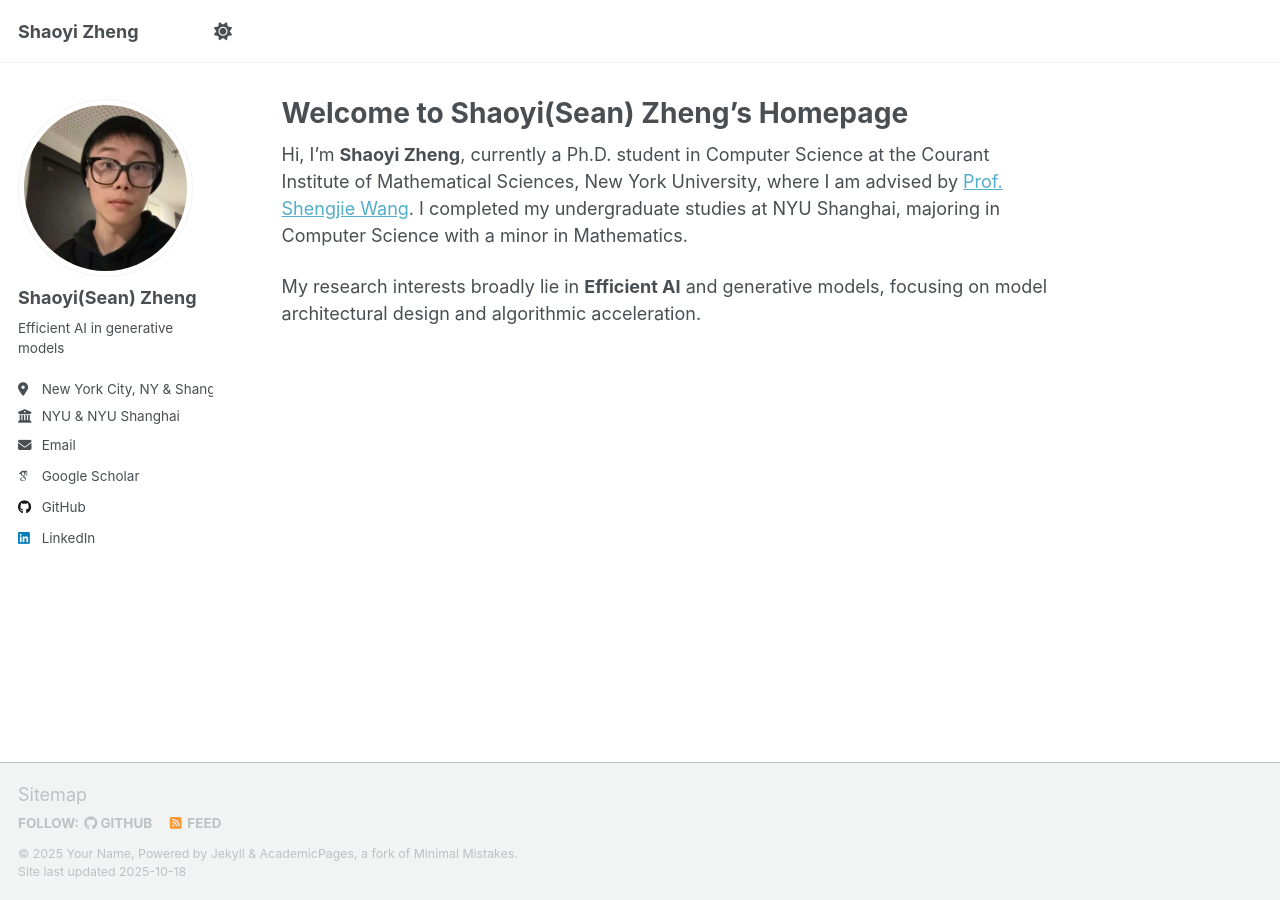
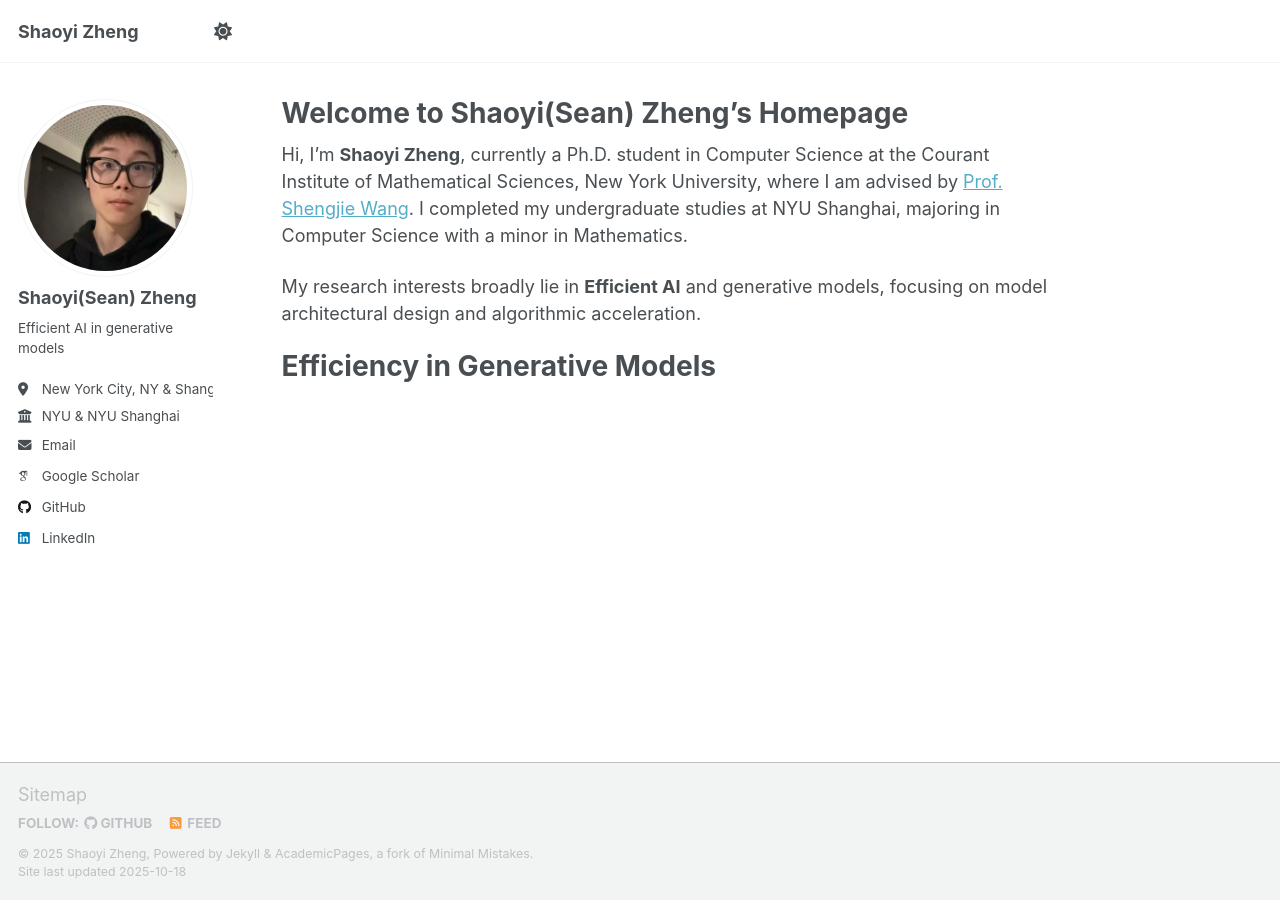
Before and after one commit to SeanAlpaca818/ShaoyiZheng.github.io, a Jekyll site: the page built from _pages/about.md, in a window 1280 px wide. Built offline with Jekyll 4.4.1, drawn with Linux system fonts in a browser that asks for light colours; some web fonts are replaced; a script that is not in the unit is left out.

Commit message:
[FEATURE] Add SEO

```diff
--- a/_config.yml
+++ b/_config.yml
@@ -11,8 +11,8 @@
 site_theme               : "default" # Currently available options are "default", "air"
 title                    : "Shaoyi Zheng"
 title_separator          : "-"
-name                     : &name "Your Name"
-description              : &description "Your Name's academic portfolio"   # Update this with a general description of your site, this is the default if not overridden by a page
+name                     : &name "Shaoyi Zheng"
+description              : &description "Shaoyi Zheng - PhD Student in Computer Science at NYU Courant, focusing on Efficient AI and Generative Models"   # Update this with a general description of your site, this is the default if not overridden by a page
 url                      : https://seanalpaca818.github.io/ShaoyiZheng.github.io/ # The base hostname & protocol for your site e.g. "https://[your GitHub username].github.io",
                                                            # or if you already have some other page hosted on Github then use "https://[your GitHub username].github.io/[Your Repo Name]"
 baseurl                  : "" # the subpath of your site, e.g. "/blog"
@@ -103,14 +103,17 @@
   username               :
   app_id                 :
   publisher              :
-og_image                 :  # Social media default site image
-og_description           :  # Social media default site image description
+og_image                 : "Shaoyi_profile.png"  # Social media default site image
+og_description           : "Shaoyi Zheng - PhD Student in Computer Science at NYU Courant, focusing on Efficient AI and Generative Models"  # Social media default site image description
 # For specifying social profiles
 # - https://developers.google.com/structured-data/customize/social-profiles
 social:
-  type                   : # Person or Organization (defaults to Person)
-  name                   : # If the user or organization name differs from the site's name
+  type                   : "Person" # Person or Organization (defaults to Person)
+  name                   : "Shaoyi Zheng" # If the user or organization name differs from the site's name
   links: # An array of links to social media profiles
+    - "https://scholar.google.com/citations?user=9BzrHKYAAAAJ&hl=en"
+    - "https://www.linkedin.com/in/shaoyi-zheng-8975ab26b/"
+    - "https://github.com/SeanAlpaca818"
 
 
 # Analytics
--- a/_pages/about.md
+++ b/_pages/about.md
@@ -5,8 +5,12 @@
 redirect_from:
   - /about/
   - /about.html
+keywords: "Shaoyi Zheng, Sean Zheng, NYU, Computer Science, PhD, Efficient AI, Generative Models, Diffusion Models, Machine Learning, Deep Learning, Model Acceleration, NYU Courant, Shengjie Wang"
 ---
 
 Hi, I’m **Shaoyi Zheng**, currently a Ph.D. student in Computer Science at the Courant Institute of Mathematical Sciences, New York University, where I am advised by [Prof. Shengjie Wang](https://sheng-jie-wang.github.io/). I completed my undergraduate studies at NYU Shanghai, majoring in Computer Science with a minor in Mathematics.
 
 My research interests broadly lie in **Efficient AI** and generative models, focusing on model architectural design and algorithmic acceleration.
+
+Efficiency in Generative Models
+======
--- /dev/null
+++ b/robots.txt
@@ -0,0 +1,4 @@
+User-agent: *
+Allow: /
+
+Sitemap: https://seanalpaca818.github.io/ShaoyiZheng.github.io/sitemap.xml
```
Also changed, not shown: _publications/2025-07-01-toma-token-merge-with-attention-for-diffusion-models.md (+0 -2 lines).
